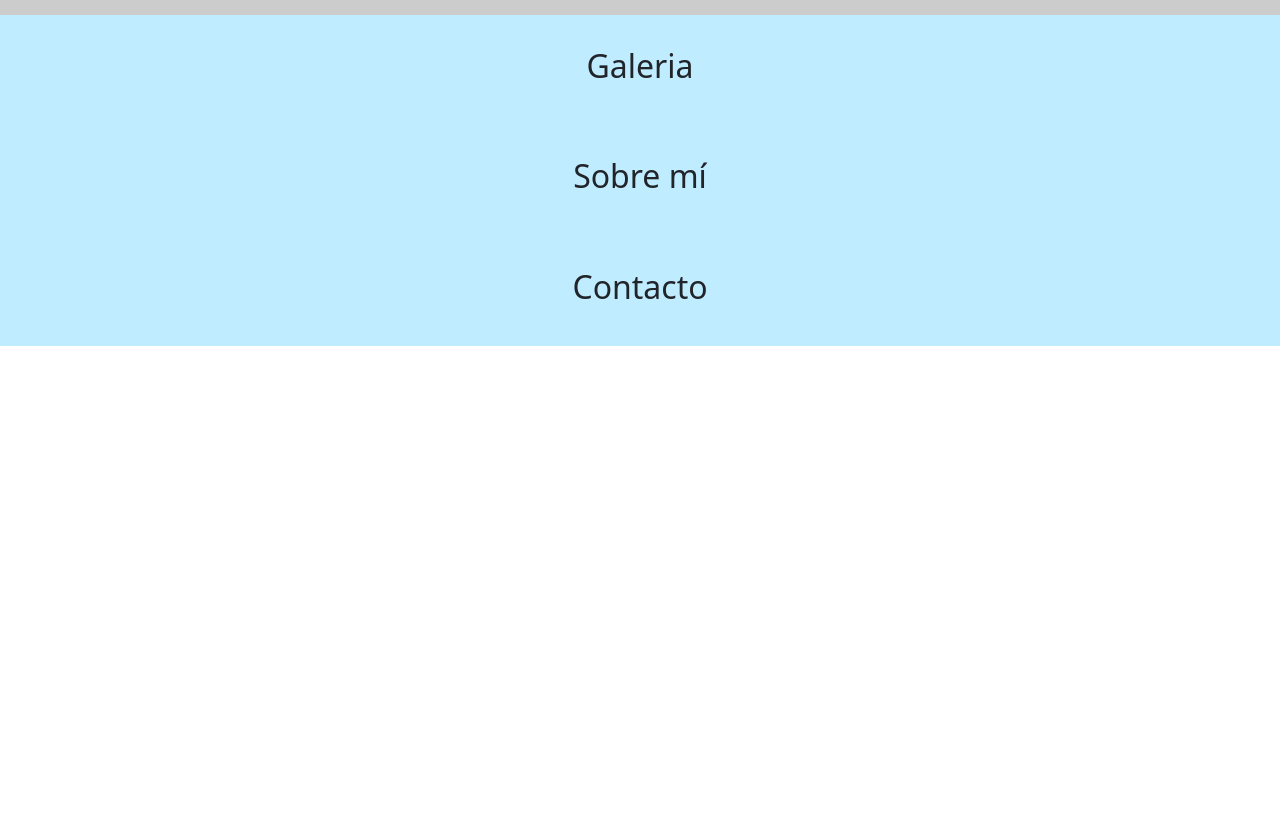
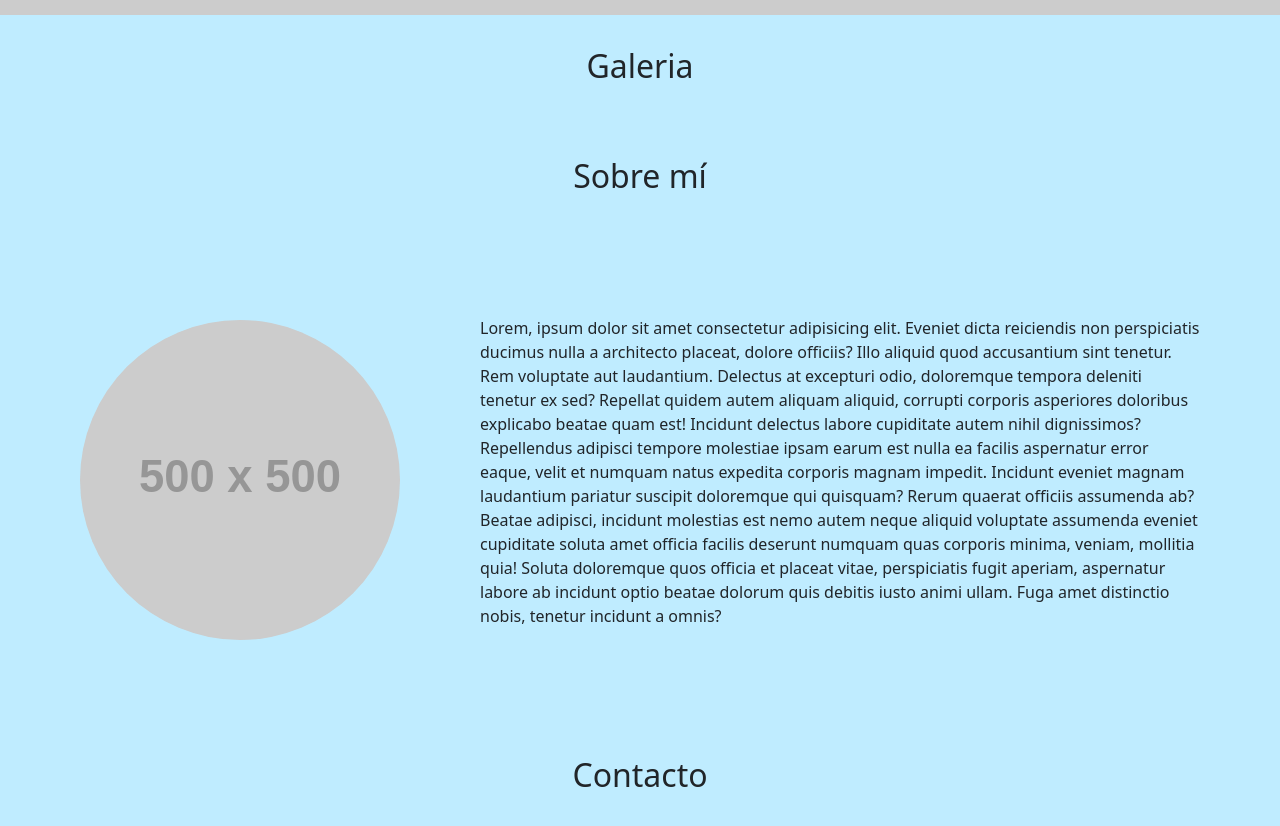
Before and after one commit to cuedefox/megi-nails, a React (Create React App) app: page / in a window 1280 px wide. Shown: the part 1300-2126 px from the top of the page. Before the commit the page ends 1646 px from the top, so only its background shows below. Built offline with nearby package versions, Linux system fonts and the light colour scheme.

Commit message:
add about me info

```diff
--- a/src/containers/AboutMe.jsx
+++ b/src/containers/AboutMe.jsx
@@ -1,5 +1,13 @@
 export const AboutMe = () => {
     return <div className="about-me-container common-container">
         <h2>Sobre mí</h2>
+        <div>
+            <img src="https://dummyimage.com/500x500/000/aaa" alt="" />
+            <p>Lorem, ipsum dolor sit amet consectetur adipisicing elit. Eveniet dicta reiciendis non perspiciatis ducimus nulla a architecto placeat, dolore officiis? Illo aliquid quod accusantium sint tenetur. Rem voluptate aut laudantium.
+            Delectus at excepturi odio, doloremque tempora deleniti tenetur ex sed? Repellat quidem autem aliquam aliquid, corrupti corporis asperiores doloribus explicabo beatae quam est! Incidunt delectus labore cupiditate autem nihil dignissimos?
+            Repellendus adipisci tempore molestiae ipsam earum est nulla ea facilis aspernatur error eaque, velit et numquam natus expedita corporis magnam impedit. Incidunt eveniet magnam laudantium pariatur suscipit doloremque qui quisquam?
+            Rerum quaerat officiis assumenda ab? Beatae adipisci, incidunt molestias est nemo autem neque aliquid voluptate assumenda eveniet cupiditate soluta amet officia facilis deserunt numquam quas corporis minima, veniam, mollitia quia!
+            Soluta doloremque quos officia et placeat vitae, perspiciatis fugit aperiam, aspernatur labore ab incidunt optio beatae dolorum quis debitis iusto animi ullam. Fuga amet distinctio nobis, tenetur incidunt a omnis?</p>
+        </div>
     </div>
 }
--- /dev/null
+++ b/src/styles/_aboutme.scss
@@ -0,0 +1,14 @@
+.about-me-container {
+    div {
+        display: flex;
+        flex-flow: row nowrap;
+        align-items: center;
+        gap: 5rem;
+        padding: 5rem;
+        img {
+            width: 20rem;
+            height: 20rem;
+            border-radius: 14rem;
+        }
+    }
+}
--- a/src/styles/styles.scss
+++ b/src/styles/styles.scss
@@ -3,3 +3,4 @@
 @import "footer";
 @import "maincontainer";
 @import "services";
+@import "aboutme";
```
Also changed, not shown: src/components/ContactItem.jsx (added, +8 -0 lines), src/containers/Galery.jsx (line endings or trailing spaces).
